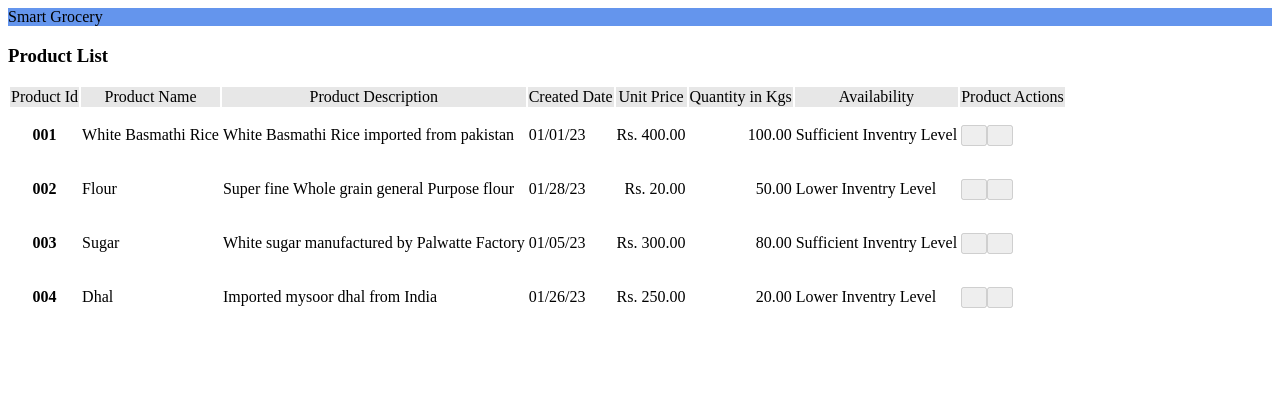
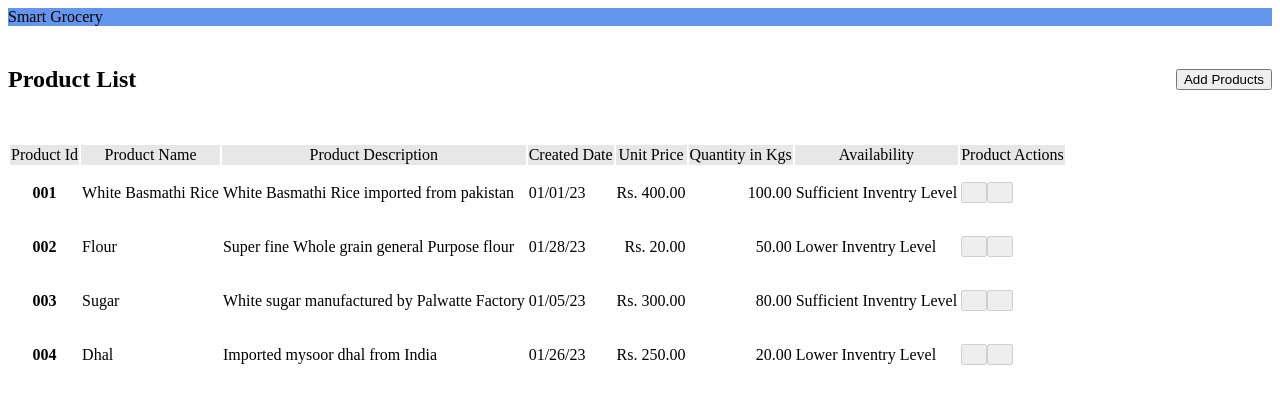
Before and after one commit to SithumSiriwardhana/firstAngularApp, an Angular app: page / in a window 1280 px wide. Shown: the top 404 px of the page. Built offline with nearby package versions, Linux system fonts and the light colour scheme.

Commit message:
Angulr Life Cycle

```diff
--- a/src/app/app.module.ts
+++ b/src/app/app.module.ts
@@ -3,11 +3,13 @@ import { BrowserModule } from '@angular/platform-browser';
 
 import { AppComponent } from './app.component';
 import { ProductsComponent } from './components/products/products.component';
+import { AddProductComponent } from './components/add-product/add-product.component';
 
 @NgModule({
   declarations: [
     AppComponent,
-    ProductsComponent
+    ProductsComponent,
+    AddProductComponent
   ],
   imports: [
     BrowserModule
--- /dev/null
+++ b/src/app/components/add-product/add-product.component.html
@@ -0,0 +1 @@
+<p>add-product works!</p>
--- a/src/app/components/products/products.component.css
+++ b/src/app/components/products/products.component.css
@@ -23,3 +23,18 @@ table tbody tr.active td {
     color: rgb(99, 98, 98);
     margin: 5px;
 }
+
+.product-header{
+    display: flex;
+    justify-content:space-between;
+    align-items: center;
+    padding-top: 20px;
+    margin-bottom: 20px;
+    padding-bottom: 10px;
+}
+
+.btn-outline-primary:hover{
+    background-color: cornflowerblue !important;
+    border-color: cornflowerblue !important;
+
+}
--- a/src/app/components/products/products.component.html
+++ b/src/app/components/products/products.component.html
@@ -1,9 +1,13 @@
 <div class="container-fluid main-content">
     <div class="row">
-        <section class="col-md-12">
-            <div class="mt-3 mb-3">
-                <h3>Product List</h3>
+        <section [ngClass]="showAddProduct?'col-md-7':'col-md-12'">
+
+            <div class="product-header">
+                <h1>Product List</h1>
+                <button *ngIf="!showAddProduct" type="button" class="btn btn-outline-primary" (click)="showAddProducts()">Add Products</button>
+                <button *ngIf="showAddProduct" type="button" class="btn btn-outline-primary" (click)="hideAddProducts()">Close Products</button>
             </div>
+
             <table class="table">
                 <thead class="thead-light t-head">
                     <tr>
@@ -18,7 +22,8 @@
                     </tr>
                 </thead>
                 <tbody>
-                    <tr *ngFor="let product of products let i = index" (click)="selectProduct(i)" [ngClass]="rowIndex == i ? 'active' : ''">
+                    <tr *ngFor="let product of products let i = index" (click)="selectProduct(i)"
+                        [ngClass]="rowIndex == i ? 'active' : ''">
                         <th scope="row">{{product.productId}}</th>
                         <td>{{product.productName}}</td>
                         <td>{{product.productDescription}}</td>
@@ -30,12 +35,19 @@
                             <p *ngIf="product.quantity > 50">Sufficient Inventry Level</p>
                         </td>
                         <td>
-                            <button [disabled]="rowIndex != i" (click)="buttonClick()"><i class="fa fa-eye icon"></i></button>
-                            <button [disabled]="rowIndex != i" (click)="buttonClick()"><i class="fa fa-pencil-square-o icon"></i></button>
+                            <button [disabled]="rowIndex != i" (click)="buttonClick()"><i
+                                    class="fa fa-eye icon"></i></button>
+                            <button [disabled]="rowIndex != i" (click)="buttonClick()"><i
+                                    class="fa fa-pencil-square-o icon"></i></button>
                         </td>
                     </tr>
                 </tbody>
             </table>
         </section>
+
+        <section class="col-md-5" *ngIf="showAddProduct">
+            <app-add-product></app-add-product>
+        </section>
+
     </div>
 </div>
--- a/src/app/components/products/products.component.ts
+++ b/src/app/components/products/products.component.ts
@@ -5,6 +5,7 @@ import { Component } from '@angular/core';
   templateUrl: './products.component.html',
   styleUrls: ['./products.component.css']
 })
+
 export class ProductsComponent {
 
   // public firstProductItemName = "White Basmathi Rice";
@@ -22,34 +23,15 @@ export class ProductsComponent {
   //   return this.dhalStorage
   // }
 
-  public rowIndex: number = -1;
-  public isRowSelected: boolean = false;
+  public showAddProduct: boolean=false;
 
-  public selectProduct(selectedRow: number) {
-
-      if (this.isRowSelected && this.rowIndex == selectedRow && this.clickingButton == true) {
-        this.isRowSelected = true;
-        this.rowIndex = selectedRow;
-      }
-      else if (this.isRowSelected && this.rowIndex == selectedRow) {
-        this.isRowSelected = false;
-        this.rowIndex = -1;
-      }
-      else {
-        this.isRowSelected = true;
-        this.rowIndex = selectedRow;
-    }
-    this.clickingButton = false;
+  public showAddProducts() {
+    this.showAddProduct = true;
   }
 
-
-  public clickingButton: boolean = false;
-
-  public buttonClick() {
-
-    return this.clickingButton = true;
+  public hideAddProducts() {
+    this.showAddProduct = false;
   }
-
 
   public products = [
     {
@@ -85,4 +67,33 @@ export class ProductsComponent {
       'productDescription': "Imported mysoor dhal from India"
     }
   ]
+
+  public rowIndex: number = -1;
+  public isRowSelected: boolean = false;
+
+  public selectProduct(selectedRow: number) {
+
+    if (this.isRowSelected && this.rowIndex == selectedRow && this.clickingButton == true) {
+      this.isRowSelected = true;
+      this.rowIndex = selectedRow;
+    }
+    else if (this.isRowSelected && this.rowIndex == selectedRow) {
+      this.isRowSelected = false;
+      this.rowIndex = -1;
+    }
+    else {
+      this.isRowSelected = true;
+      this.rowIndex = selectedRow;
+    }
+    this.clickingButton = false;
+  }
+
+
+  public clickingButton: boolean = false;
+
+  public buttonClick() {
+
+    return this.clickingButton = true;
+  }
+
 }
```
Also changed, not shown: src/app/components/add-product/add-product.component.ts (added, +36 -0 lines), src/app/components/add-product/add-product.component.css (added), 1 other file (tests, documents, lock files or other folders).
